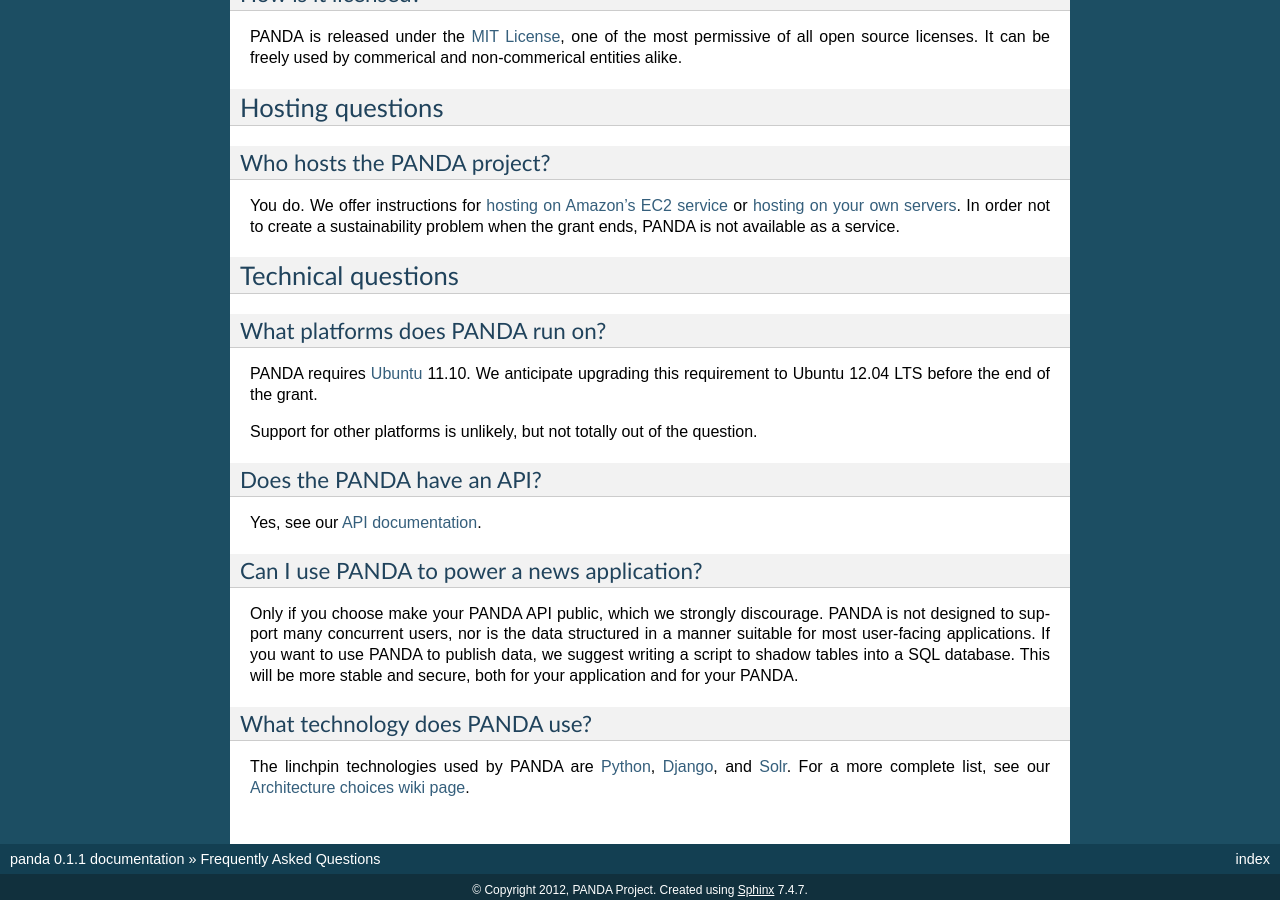
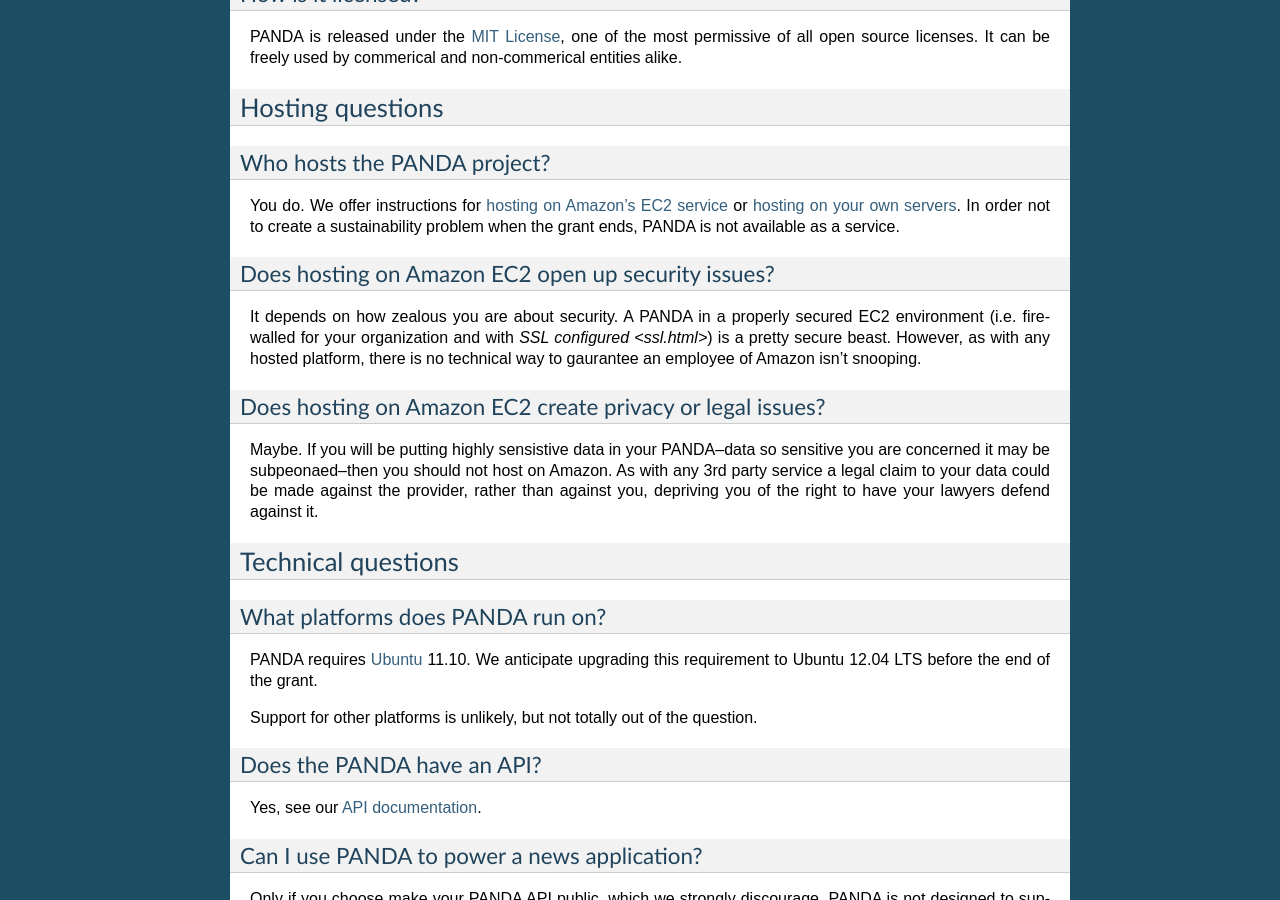
Before and after one commit to pandaproject/panda, a Sphinx documentation site: the page built from docs/faq.rst, in a window 1280 px wide and 900 px high, scrolled down 1195 px. Built offline with Sphinx 7.4.7, drawn with Linux system fonts in a browser that asks for light colours; some of the changed text lies outside the part shown.

Commit message:
Add to FAQ.

```diff
--- a/docs/faq.rst
+++ b/docs/faq.rst
@@ -66,6 +66,16 @@
 
 You do. We offer instructions for `hosting on Amazon's EC2 service <amazon.html>`_ or `hosting on your own servers <self-install.html>`_. In order not to create a sustainability problem when the grant ends, PANDA is not available as a service.
 
+Does hosting on Amazon EC2 open up security issues?
+---------------------------------------------------
+
+It depends on how zealous you are about security. A PANDA in a properly secured EC2 environment (i.e. firewalled for your organization and with `SSL configured <ssl.html>`) is a pretty secure beast. However, as with any hosted platform, there is no technical way to gaurantee an employee of Amazon isn't snooping.
+
+Does hosting on Amazon EC2 create privacy or legal issues?
+----------------------------------------------------------
+
+Maybe. If you will be putting highly sensistive data in your PANDA--data so sensitive you are concerned it may be subpeonaed--then you should not host on Amazon. As with any 3rd party service a legal claim to your data could be made against the provider, rather than against you, depriving you of the right to have your lawyers defend against it.
+
 Technical questions
 ===================
 
```
